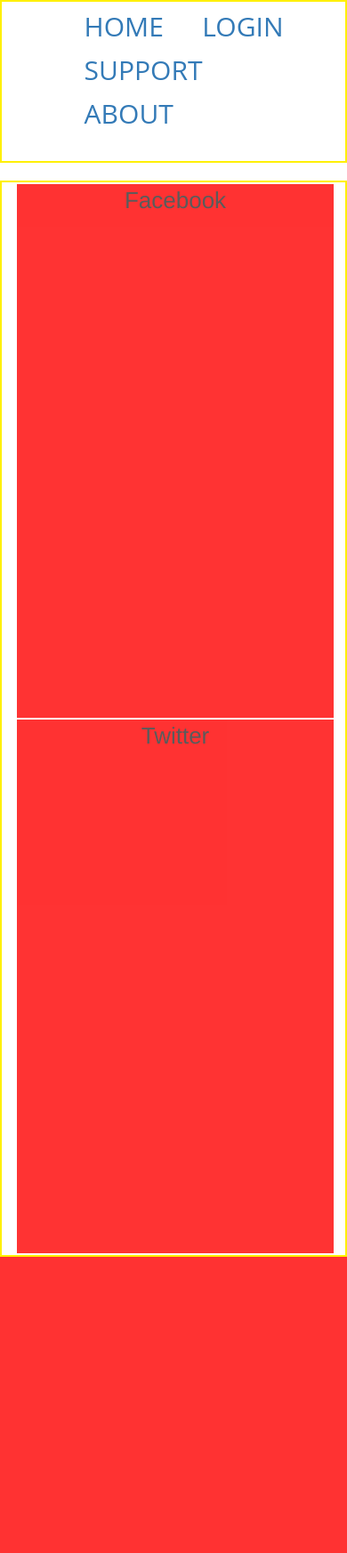
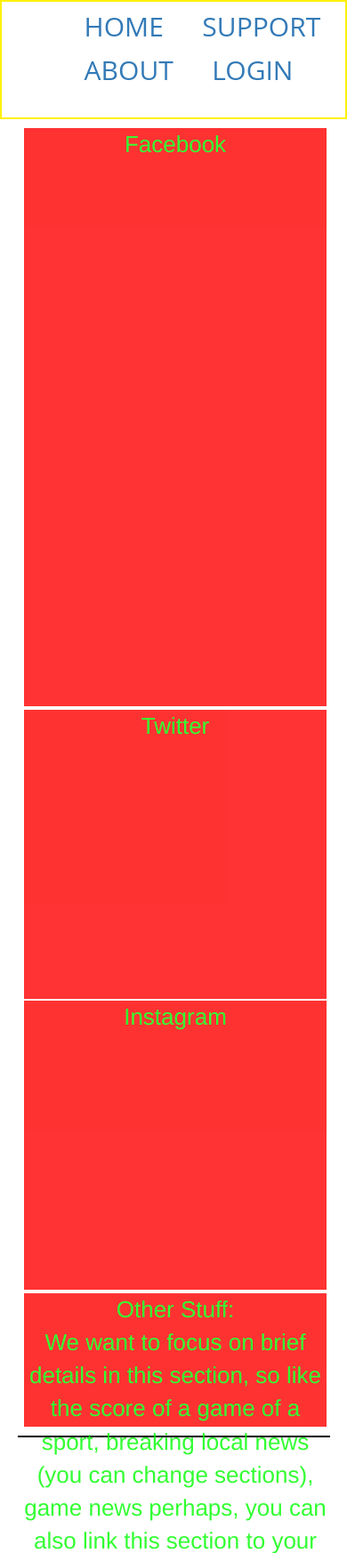
Before and after one commit to Yuugami/Web-Dev-Project, a PHP site: page / in a window 390 px wide. Shown: the top 1746 px of the page at 89% size. Before the commit the page ends 1413 px from the top, so only its background shows below. Run offline with PHP 8.4, Linux system fonts and the light colour scheme; some libraries are stand-ins or nearby versions.

Commit message:
Rough Design Complete
Finished with the alpha look of the site. No details added like
background images, database pulling, music, etc. Just focusing on the
bare-bone looks of the site. Looking great so far.  Will work on
modularity for the next few updates to ensure that the cells won't
collapse on each other (even on phones and tablets).

```diff
--- a/css/style.css
+++ b/css/style.css
@@ -26,22 +26,40 @@
 /* Body */
 
 .home {
-	padding-top: 5%;
+	padding-top: 2%;
 }
 
-.row + div {
-	border: 5px solid #FF0000;
+.container-fluid {
+	width: 95%;
+	margin: auto;
 }
 
 .blocks {
 	width: 100%;
-	height: 600px;
+	height: 650px;
 	background-color: red;
 	opacity: 0.8;
 
 	text-align: center;
 	font-size: 26px;
+	color: #00FF00;
 	margin: 2px;
 }
 
+.col-md-4 .row .col-md-12 .blocks {
+	height: 325px;
+}
+
+.col-md-12 .blocks {
+	height: 150px;
+}
+
 /* Footer */
+
+.horibar {
+	width: 90%;
+	height: 1px;
+
+	margin: 2% auto;
+	border: 1px solid #000000;
+}
--- a/index.html
+++ b/index.html
@@ -22,22 +22,46 @@
   			<div class="navbar">
   				<ul>
   					<li><a href="#">HOME</a></li>
-  					<li><a href="#">LOGIN</a></li>
   					<li><a href="#">SUPPORT</a></li>
   					<li><a href="#">ABOUT</a></li>
+  					<li><a href="#">LOGIN</a></li>
   				</ul>
   			</div>
   		</div>
   	</div>
   	<div class="home">
-  		<div class="container">
+  		<div class="container-fluid">
   			<div class="corebody">
+  				<!-- Design of the main portion of the body of the site. -->
   				<div class="row">
-  					<div class="col-md-8"><div class="blocks">Facebook</div></div>
-  					<div class="col-md-4"><div class="blocks">Twitter</div></div>
+  					<div class="col-md-8">
+  						<div class="blocks">Facebook</div>
+  					</div>
+  					<div class="col-md-4">
+  						<div class="row">
+  							<div class="col-md-12">
+  								<div class="blocks">Twitter</div>
+  							</div>
+  							<div class="col-md-12">
+  								<div class="blocks">Instagram</div>
+  							</div>
+  						</div>
+  					</div>
   				</div>
+  				<div class="row">
+  					<div class="col-md-12">
+  						<div class="blocks">
+  							Other Stuff:<br>
+  							We want to focus on brief details in this section, so like the score of a game of a sport, breaking local news (you can change sections), game news perhaps, you can also link this section to your gmail and get notification here if you wish, etc. etc....
+  						</div>
+  					</div>
+  				</div>
+  				<!-- End of the design -->
   			</div>
   		</div>
+  	</div>
+  	<div class="footer">
+  		<div class="horibar"></div>
   	</div>
   	<!-- jQuery (necessary for Bootstrap's JavaScript plugins) -->
   	<script src="http://code.jquery.com/jquery-latest.min.js" type="text/javascript"></script>
```
